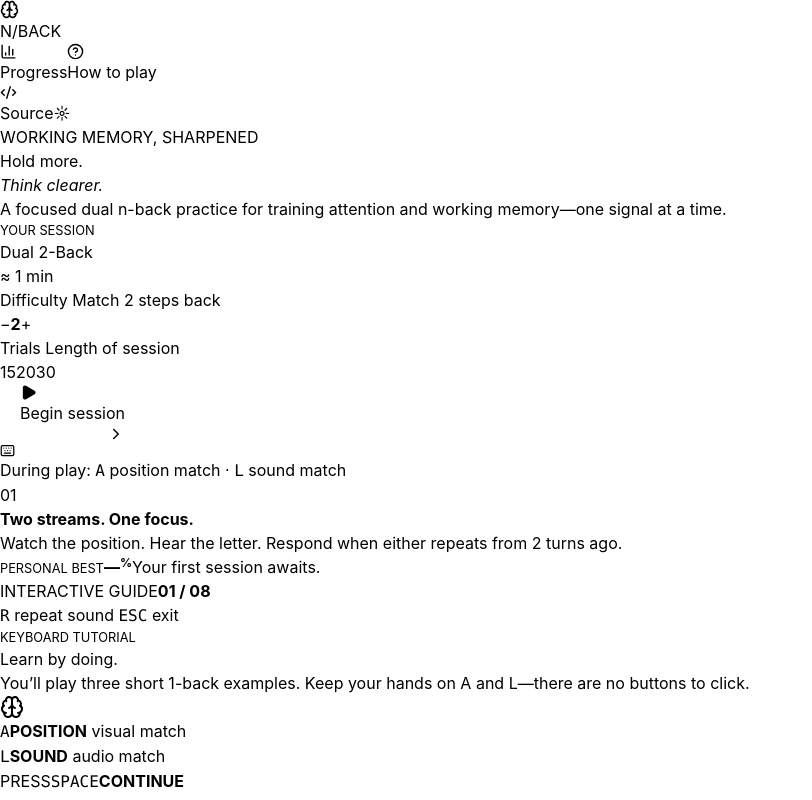
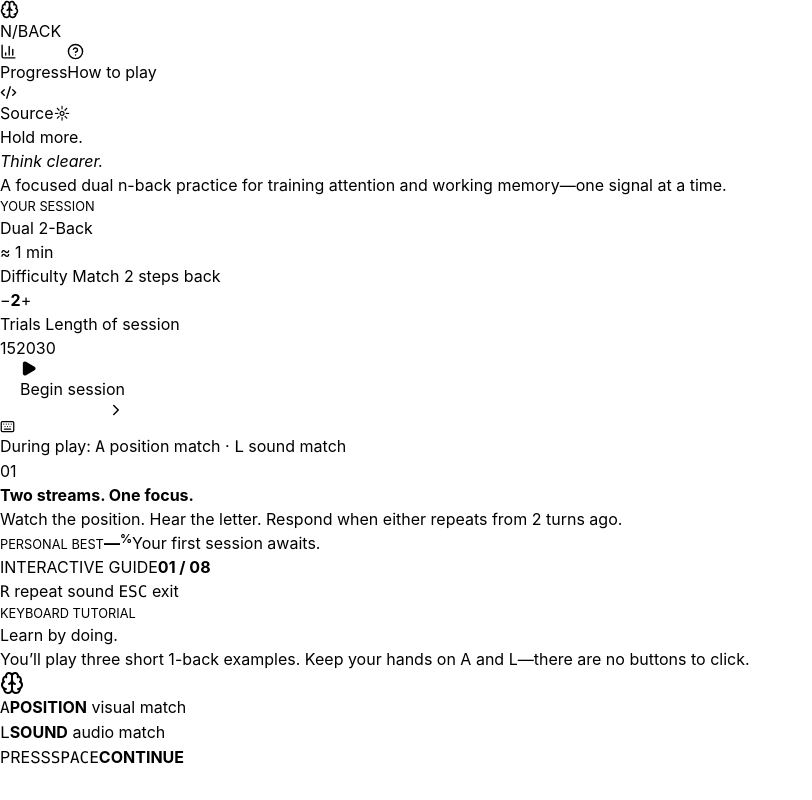
Before and after one commit to rohannbajpai/nback, a React (Vite) app: page / in a window 1280 px wide. Shown: the whole page, without its empty margins (0-812 px from the left). Built offline with nearby package versions, Linux system fonts and the light colour scheme.

Commit message:
Remove homepage eyebrow

```diff
--- a/src/main.jsx
+++ b/src/main.jsx
@@ -61,7 +61,6 @@ function Tutorial({onClose,onPractice}){
 }
 
 function Home({n,setN,rounds,setRounds,best,onStart}){return <section className="home page">
-  <div className="eyebrow"><i/> WORKING MEMORY, SHARPENED</div>
   <h1>Hold more.<br/><em>Think clearer.</em></h1>
   <p className="lede">A focused dual n-back practice for training attention and working memory—one signal at a time.</p>
   <div className="setup panel"><div className="setup-head"><div><small>YOUR SESSION</small><h2>Dual {n}-Back</h2></div><span className="session-time">≈ {Math.ceil(rounds*3/60)} min</span></div>
```
